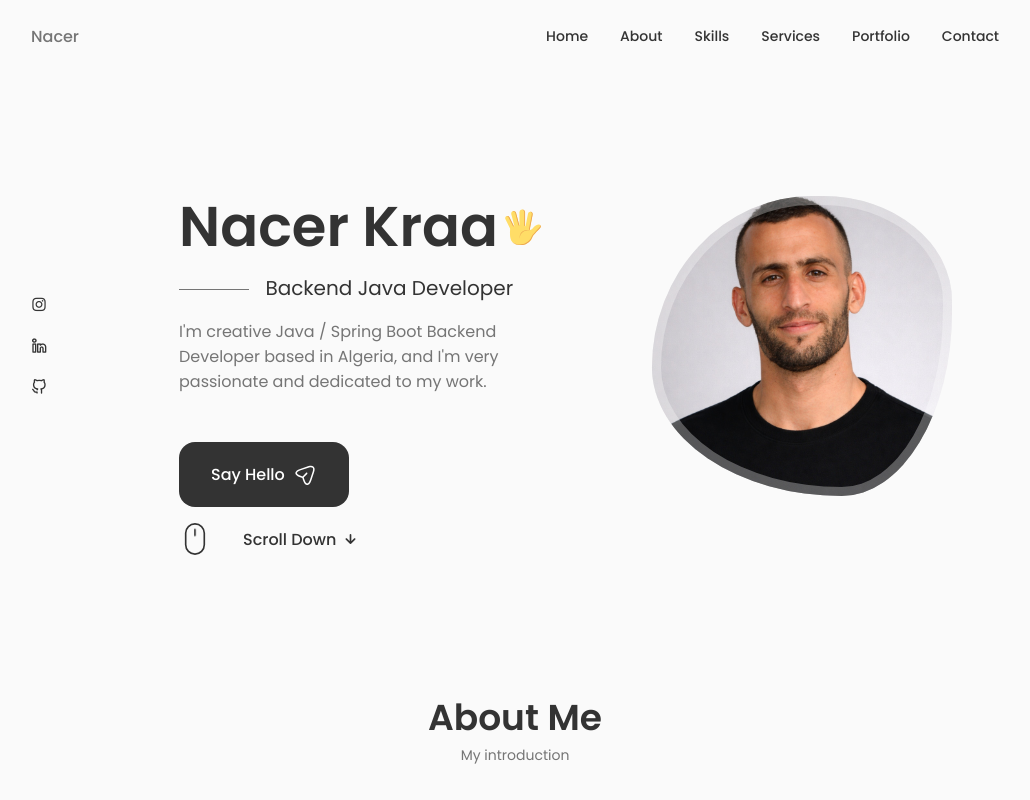
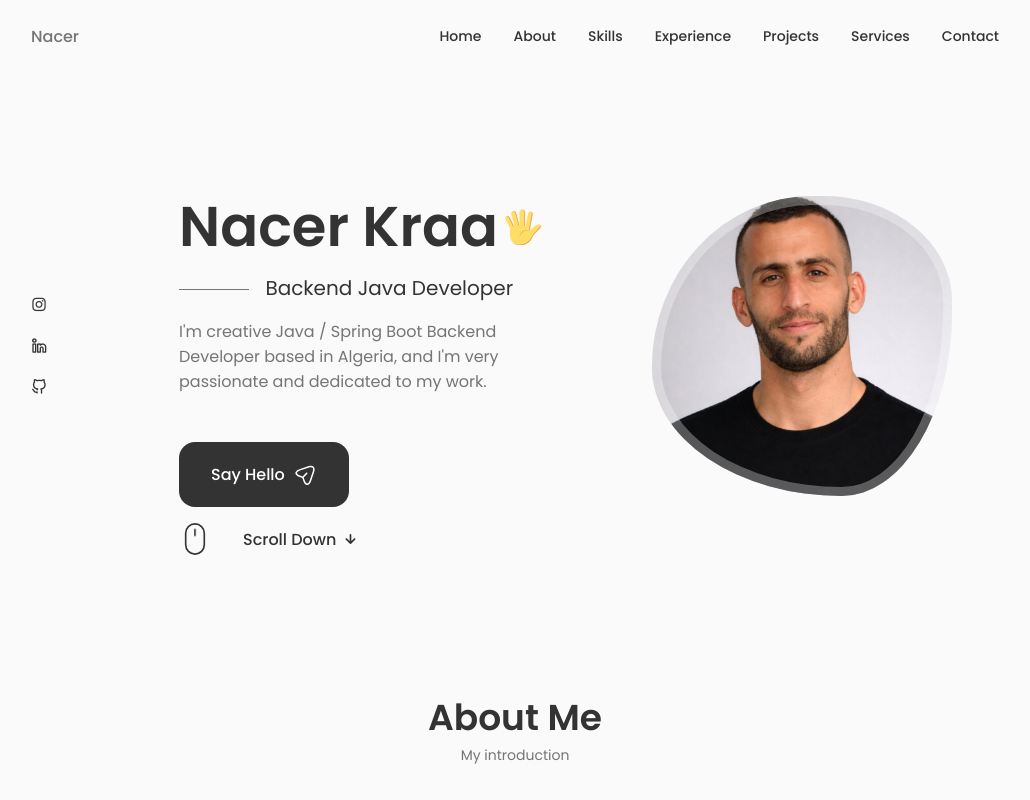
Before and after one commit to nacerkraa/portfolio, a React (Create React App) app: page / in a window 1280 px wide. Shown: the top 800 px of the page, without its empty margins (125-1155 px from the left). Built offline with nearby package versions, Linux system fonts and the light colour scheme.

Commit message:
Fix portfolio navigation

```diff
--- a/src/components/header/Header.jsx
+++ b/src/components/header/Header.jsx
@@ -1,62 +1,38 @@
 import React, { useState } from 'react';
-import "./header.css"
+import './header.css';
 
 const Header = () => {
-  /*=============== Toggle Menu ===============*/
-  const[Toggle, ShowMenu] = useState(false);
+  const [toggle, setToggle] = useState(false);
 
+  const closeMenu = () => setToggle(false);
 
   return (
     <header className="header">
-        <nav className="nav container">
-            <a href="index.html" className="nav__logo">Nacer</a>
-            <div className={Toggle ? "nav__menu show-menu" : "nav__menu"}>
-                <ul className="nav__list grid">
-                    <li className="nav__item">
-                        <a href="#home" className="nav__link">
-                            <i className="uil uil-estate nav__icon active-link"></i> Home
-                        </a>
-                    </li>
+      <nav className="nav container">
+        <a href="#home" className="nav__logo" onClick={closeMenu}>Nacer</a>
 
-                    <li className="nav__item">
-                        <a href="#about" className="nav__link">
-                            <i className="uil uil-user nav__icon"></i> About
-                        </a>
-                    </li>
+        <div className={toggle ? 'nav__menu show-menu' : 'nav__menu'}>
+          <ul className="nav__list grid">
+            <li className="nav__item"><a href="#home" className="nav__link" onClick={closeMenu}><i className="uil uil-estate nav__icon"></i> Home</a></li>
+            <li className="nav__item"><a href="#about" className="nav__link" onClick={closeMenu}><i className="uil uil-user nav__icon"></i> About</a></li>
+            <li className="nav__item"><a href="#skills" className="nav__link" onClick={closeMenu}><i className="uil uil-file-alt nav__icon"></i> Skills</a></li>
+            <li className="nav__item"><a href="#experience" className="nav__link" onClick={closeMenu}><i className="uil uil-briefcase nav__icon"></i> Experience</a></li>
+            <li className="nav__item"><a href="#projects" className="nav__link" onClick={closeMenu}><i className="uil uil-scenery nav__icon"></i> Projects</a></li>
+            <li className="nav__item"><a href="#services" className="nav__link" onClick={closeMenu}><i className="uil uil-apps nav__icon"></i> Services</a></li>
+            <li className="nav__item"><a href="#contact" className="nav__link" onClick={closeMenu}><i className="uil uil-message nav__icon"></i> Contact</a></li>
+          </ul>
 
-                    <li className="nav__item">
-                        <a href="#skills" className="nav__link">
-                            <i className="uil uil-file-alt nav__icon"></i> Skills
-                        </a>
-                    </li>
+          <button className="nav__close" type="button" aria-label="Close navigation" onClick={() => setToggle(false)}>
+            <i className="uil uil-times"></i>
+          </button>
+        </div>
 
-                    <li className="nav__item">
-                        <a href="#services" className="nav__link">
-                            <i className="uil uil-briefcase nav__icon"></i> Services
-                        </a>
-                    </li>
-
-                    <li className="nav__item">
-                        <a href="#protfolio" className="nav__link">
-                            <i className="uil uil-scenery nav__icon"></i> Portfolio
-                        </a>
-                    </li>
-
-                    <li className="nav__item">
-                        <a href="#contact" className="nav__link">
-                            <i className="uil uil-message nav__icon"></i> Contact
-                        </a>
-                    </li>
-                </ul>
-
-                <i className='uil uil-times nav__close' onClick={ () => ShowMenu(!Toggle)}></i>
-            </div>
-            <div className='nav__toggle' onClick={ () => ShowMenu(!Toggle)}>
-                <i className='uil uil-apps'></i>
-            </div>
-        </nav>
+        <button className="nav__toggle" type="button" aria-label="Open navigation" onClick={() => setToggle(!toggle)}>
+          <i className="uil uil-apps"></i>
+        </button>
+      </nav>
     </header>
-  )
-}
+  );
+};
 
 export default Header;
```
